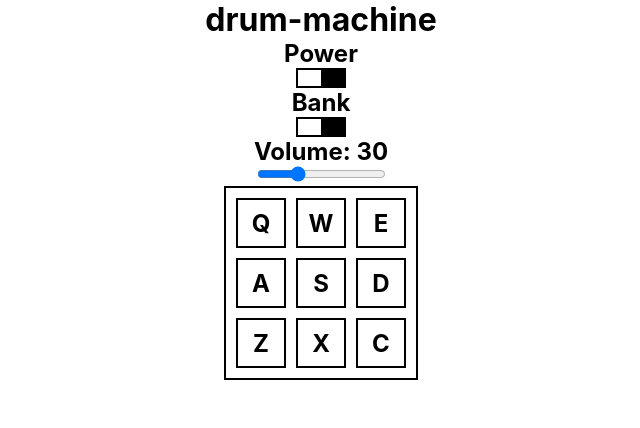
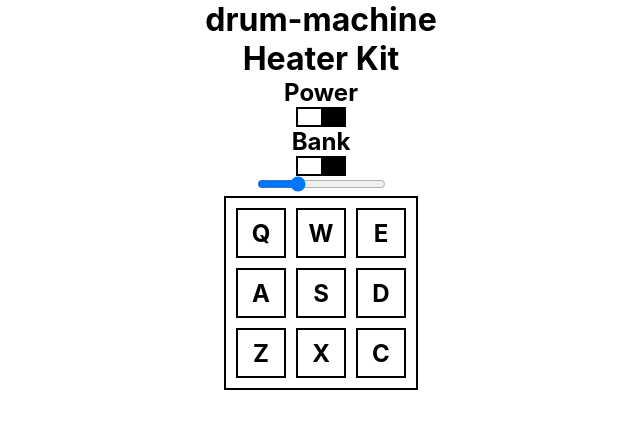
Before and after one commit to RatchagreeA/004_drum-machine, a React (Create React App) app: page / in a window 1280 px wide. Shown: the top 428 px of the page, without its empty margins (319-959 px from the left). Built offline with nearby package versions, Linux system fonts and the light colour scheme.

Commit message:
add power, display fcn

```diff
--- a/src/App.js
+++ b/src/App.js
@@ -3,53 +3,87 @@ import { useState, useEffect } from "react";
 
 function App() {
     const [volume, setVolume] = useState(0.3);
+    const [display, setDisplay] = useState("");
     const [powStatus, setPowStatus] = useState(true);
     const [bankStatus, setBankStatus] = useState(true);
     const [bank, setBank] = useState(bankOne);
 
+    const clips = [].slice.call(document.getElementsByClassName("clip"));
+    clips.forEach((sound) => {
+        sound.volume = volume;
+    });
+
     const playFcn = (key) => {
         const sound = document.getElementById(key);
         sound.currentTime = 0;
-        sound.volume = volume;
-        sound.play();
+        sound
+            .play()
+            .then(function () {
+                setDisplay(sound.id);
+            })
+            .catch(function (error) {
+                console.log(error);
+            });
     };
+
     useEffect(() => {
-        if (bankStatus) {
-            setBank(bankOne);
-        } else {
-            setBank(bankTwo);
+        const status = powStatus ? "Power: ON" : "Power: OFF";
+        setDisplay(status);
+    }, [powStatus]);
+
+    useEffect(() => {
+        if (powStatus) {
+            const volText = "Volume: " + Math.round(volume * 100);
+            setDisplay(volText);
         }
-        console.log("pow " + powStatus);
+    }, [volume, powStatus]);
+
+    useEffect(() => {
+        if (powStatus) {
+            if (bankStatus) {
+                setBank(bankOne);
+                setDisplay("Heater Kit");
+            } else {
+                setBank(bankTwo);
+                setDisplay("Smooth Piano Kit");
+            }
+        }
     }, [bankStatus, powStatus]);
+
     return (
         <div className="App">
             <div id="drum-machine">
                 <h1 id="display">{"drum-machine"}</h1>
+                <h1 id="display">{display}</h1>
                 <ToggleBar
                     text={"Power"}
-                    style={
-                        powStatus
-                            ? { justifyContent: "flex-end" }
-                            : { justifyContent: "flex-start" }
-                    }
+                    status={powStatus}
                     setStatus={() => setPowStatus(!powStatus)}
                 />
                 <ToggleBar
                     text={"Bank"}
-                    style={
-                        bankStatus
-                            ? { justifyContent: "flex-end" }
-                            : { justifyContent: "flex-start" }
-                    }
+                    status={bankStatus}
                     setStatus={() => setBankStatus(!bankStatus)}
                 />
-                <VolumeSlider volume={volume} setVolume={setVolume} />
-                <Keyboard musicPack={bank} playFcn={playFcn} />
+                <VolumeSlider
+                    volume={volume}
+                    setVolume={setVolume}
+                    setDisplay={setDisplay}
+                />
+                <Keyboard
+                    musicPack={bank}
+                    playFcn={playFcn}
+                    setDisplay={setDisplay}
+                    powStatus={powStatus}
+                />
             </div>
         </div>
     );
 }
-const ToggleBar = ({ text, style, setStatus }) => {
+const ToggleBar = ({ text, status, setStatus }) => {
+    const style = status
+        ? { justifyContent: "flex-end" }
+        : { justifyContent: "flex-start" };
     return (
         <div className="toggle-bar" onClick={setStatus}>
             <h2>{text}</h2>
@@ -62,7 +96,6 @@ const ToggleBar = ({ text, style, setStatus }) => {
 const VolumeSlider = ({ volume, setVolume }) => {
     return (
         <div className="volume-slider">
-            <h2>{"Volume: " + Math.round(volume * 100)}</h2>
             <input
                 max="1"
                 min="0"
@@ -74,33 +107,39 @@ const VolumeSlider = ({ volume, setVolume }) => {
         </div>
     );
 };
-const Keyboard = ({ musicPack, playFcn }) => {
+const Keyboard = ({ musicPack, playFcn, powStatus }) => {
     return (
         <div className="box-container">
             {musicPack.map((sound, idx) => (
-                <Key sound={sound} key={idx} playFcn={playFcn} />
+                <Key
+                    sound={sound}
+                    key={idx}
+                    playFcn={playFcn}
+                    powStatus={powStatus}
+                />
             ))}
         </div>
     );
 };
-const Key = ({ sound, playFcn }) => {
+const Key = ({ sound, playFcn, powStatus }) => {
     const handleKeydown = (event) => {
         if (event.keyCode === sound.keyCode) {
             playFcn(sound.id);
         }
     };
     useEffect(() => {
-        console.log("st");
         document.addEventListener("keydown", handleKeydown);
         return () => {
-            console.log("ret");
             document.removeEventListener("keydown", handleKeydown);
         };
     }, [sound]);
+    const id = sound.id;
+    const src = powStatus ? sound.url : "#";
+    const key = sound.keyTrigger;
     return (
-        <div className="box" onClick={() => playFcn(sound.id)}>
-            <h2 className="key-text">{sound.keyTrigger}</h2>
-            <audio className="clip" id={sound.id} src={sound.url} />
+        <div className="box" onClick={() => playFcn(id)}>
+            <h2 className="key-text">{key}</h2>
+            <audio className="clip" id={id} src={src} />
         </div>
     );
 };
```
